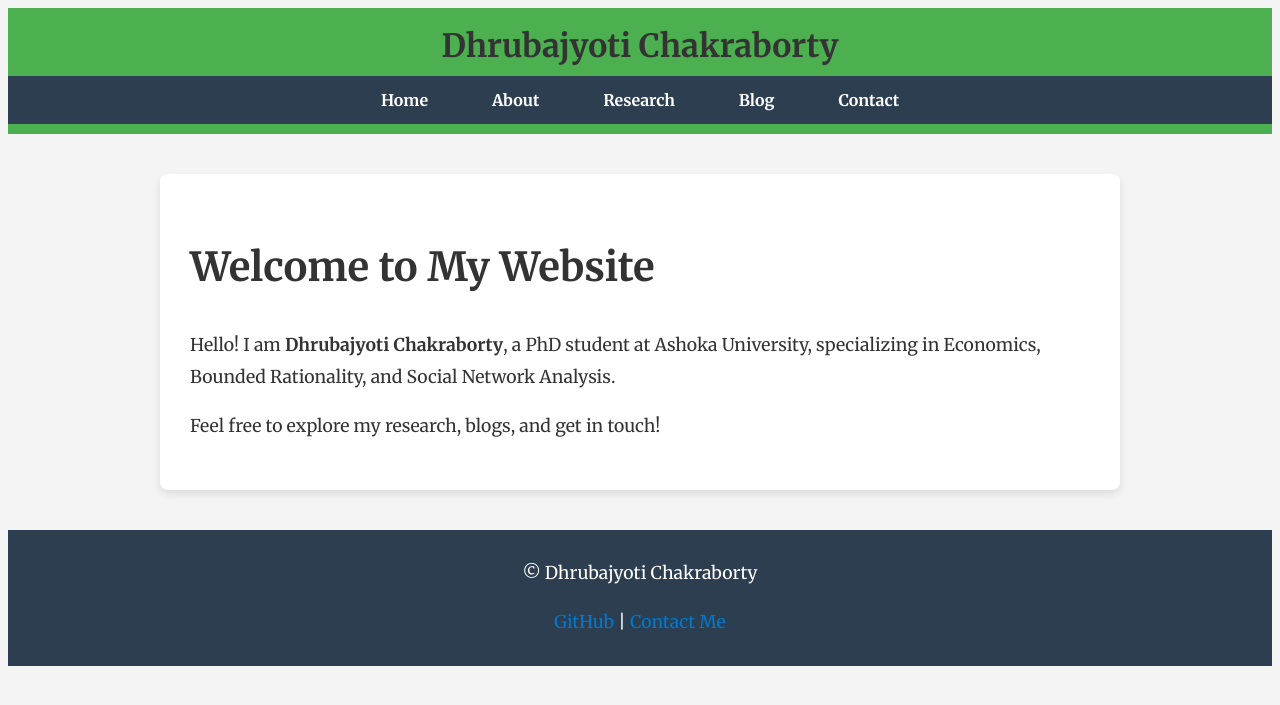
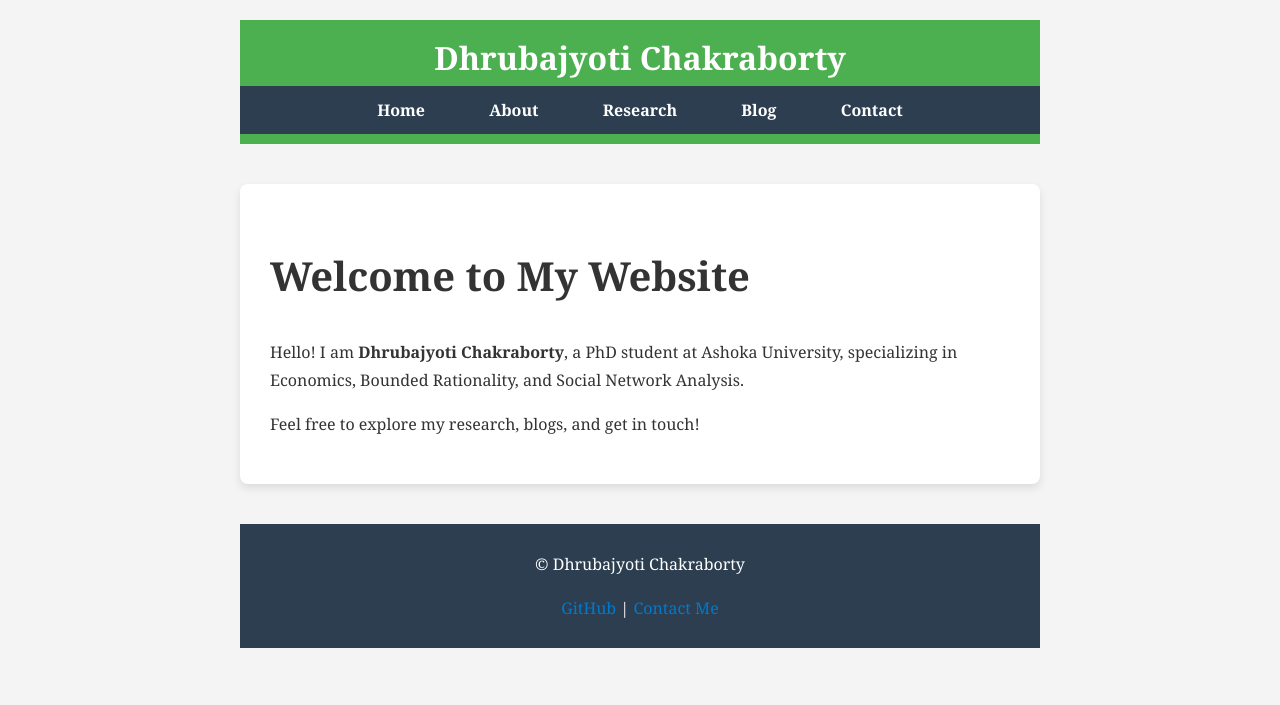
Before and after one commit to dhruba-c/dhruba-c.github.io, a Jekyll site: the page built from index.md, in a window 1280 px wide. Shown: the top 705 px of the page. Built offline with Jekyll 4.4.1, drawn with Linux system fonts in a browser that asks for light colours.

Commit message:
Update styles.css

```diff
--- a/assets/styles.css
+++ b/assets/styles.css
@@ -9,15 +9,32 @@
 
 /* General Body Styling */
 body {
-    font-family: 'Merriweather', serif;
-    line-height: 1.8;
+    font-family: Georgia, 'Times New Roman', Times, serif;
+    font-size: 16px;
+    line-height: 1.6;
     color: #333;
 }
 
-h1, h2, h3, h4 {
-    font-family: 'Merriweather', serif;
-    font-weight: 700;
-    color: #333;
+h1, h2, h3, h4, h5, h6 {
+    font-family: Georgia, 'Times New Roman', Times, serif;
+    font-weight: bold;
+}
+
+p {
+    margin-bottom: 1em;
+}
+
+
+body {
+    line-height: 1.75;
+    margin: 0 auto;
+    max-width: 800px;
+    padding: 20px;
+}
+
+a {
+    color: #8b0000; /* Dark red color */
+    text-decoration: none;
 }
 
 h1 {
@@ -28,15 +45,10 @@ h2 {
     font-size: 2em;
 }
 
-p {
-    font-size: 1.1em;
-    font-weight: 400;
+h3 {
+    font-size: 1.75em;
 }
 
-a {
-    color: #8b0000;
-    text-decoration: none;
-}
 
 a:hover {
     color: #4b0000;
```
